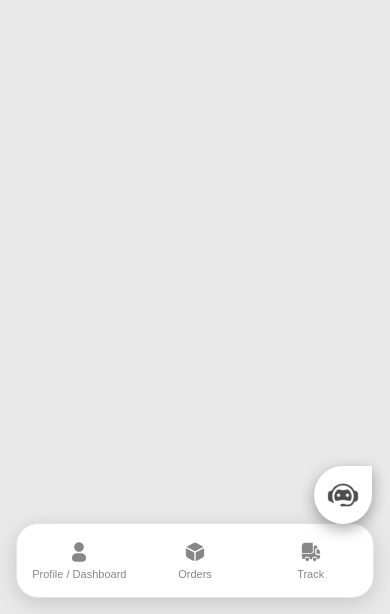
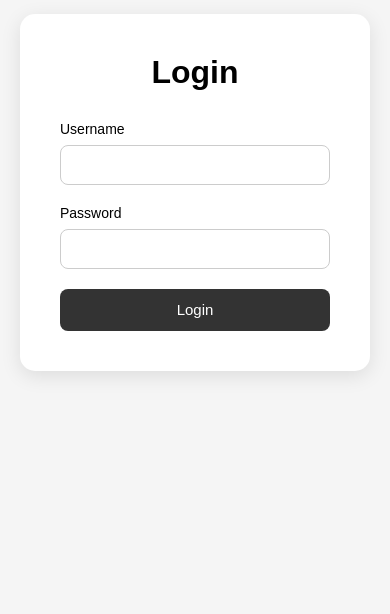
Before and after one commit to Alec0107/customer-support-ai-frontend, a React (Vite) app: page /login in a window 390 px wide. Shown: the part 230-844 px from the top of the page. Built offline with nearby package versions, Linux system fonts and the light colour scheme; no server answers.

Commit message:
Add mobile responsive layout

```diff
--- a/src/App.jsx
+++ b/src/App.jsx
@@ -27,7 +27,7 @@ function App(){
 
         <Route
           path="/login"
-          element={<HomePage/>}
+          element={<LoginPage />}
         />
 
         <Route
```
